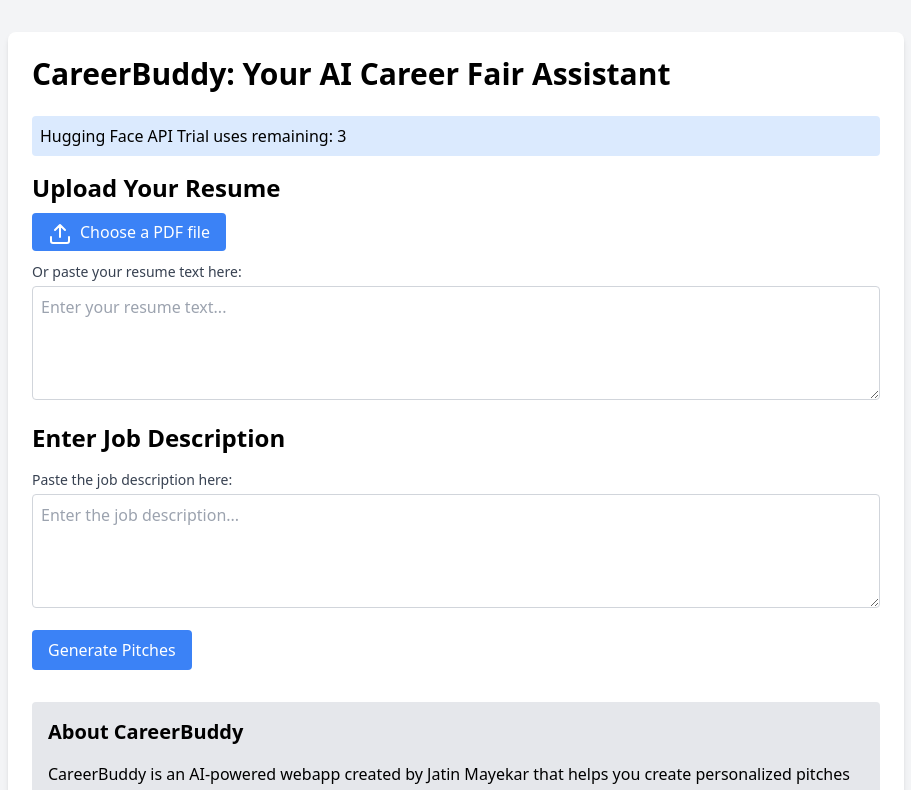
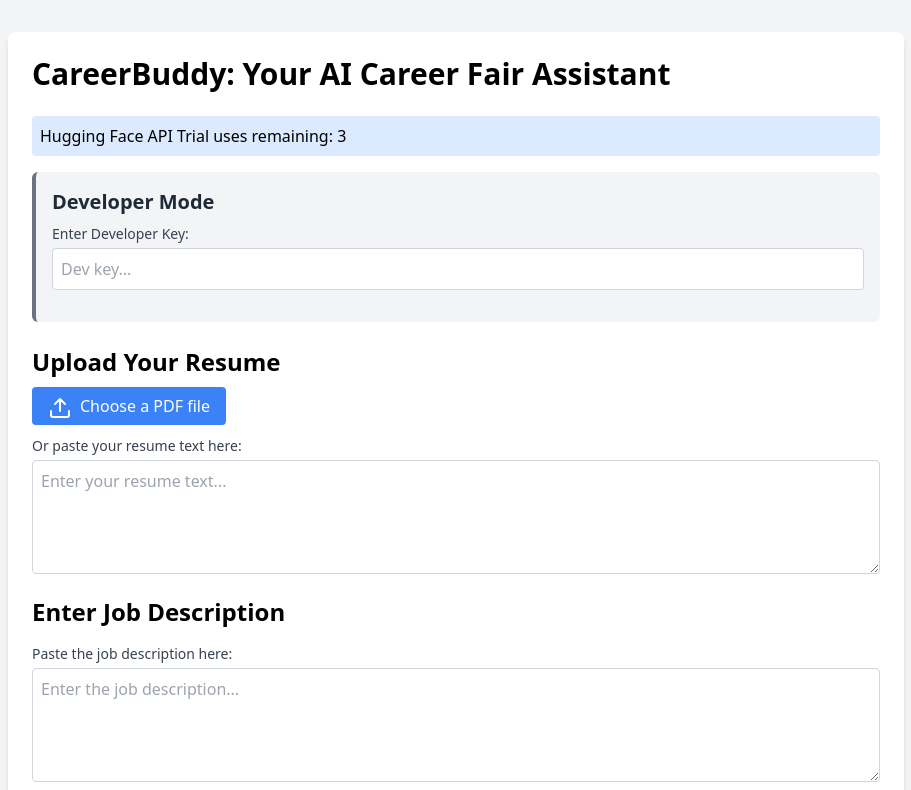
Before and after one commit to jatinmayekar/CareerBuddy1.3, a React (Create React App) app in the folder careerbuddy-frontend/: page / in a window 1280 px wide. Shown: the top 790 px of the page, without its empty margins (184-1095 px from the left). Built offline with nearby package versions, Linux system fonts and the light colour scheme.

Commit message:
Add developer only access feature

```diff
--- a/careerbuddy-frontend/src/App.js
+++ b/careerbuddy-frontend/src/App.js
@@ -226,14 +226,18 @@ const CareerBuddy = () => {
   const [debugInfo, setDebugInfo] = useState('');
   const [showDebugInfo, setShowDebugInfo] = useState(false);
   const [trialUsed, setTrialUsed] = useState(0);
+  const [devKey, setDevKey] = useState('');
+  const [isDevMode, setIsDevMode] = useState(false);
 
   useEffect(() => {
-    // Load trial usage from localStorage
-    const storedTrialUsed = localStorage.getItem('trialUsed');
-    if (storedTrialUsed) {
-      setTrialUsed(parseInt(storedTrialUsed, 10));
+    // Load trial usage from localStorage only if not in dev mode
+    if (!isDevMode) {
+      const storedTrialUsed = localStorage.getItem('trialUsed');
+      if (storedTrialUsed) {
+        setTrialUsed(parseInt(storedTrialUsed, 10));
+      }
     }
-  }, []);
+  }, [isDevMode]);
 
   // const validateApiKey = async () => {
   //   try {
@@ -323,7 +327,7 @@ const CareerBuddy = () => {
   // };
 
   const handleGeneratePitch = async () => {
-    if (trialUsed >= 3 && apiType === 'hf') {
+    if (trialUsed >= 3 && apiType === 'hf' && !isDevMode) {
       setError('Trial expired. Please use OpenAI API or switch to the free Hugging Face option.');
       return;
     }
@@ -351,6 +355,7 @@ const CareerBuddy = () => {
       let data = new FormData();
       data.append('apiType', apiType);
       data.append('jobDescription', jobDescription);
+      data.append('devKey', devKey);
 
       if (resumeFile) {
         data.append('resumeFile', resumeFile);
@@ -368,17 +373,15 @@ const CareerBuddy = () => {
         }
       });
 
-      if (response.data.pitches && response.data.pitches.length > 0) {
-        setPitches(response.data.pitches);
-      } else {
-        setError('No valid pitches were generated. Please try again.');
-      }
+      setPitches(response.data.pitches);
+      setIsDevMode(response.data.devMode);
 
-      if (apiType === 'hf') {
+      if (apiType === 'hf' && !isDevMode) {
         const newTrialUsed = trialUsed + 1;
         setTrialUsed(newTrialUsed);
         localStorage.setItem('trialUsed', newTrialUsed.toString());
       }
+
       setDebugInfo(JSON.stringify(response.data, null, 2));
     } catch (err) {
       console.error('Error generating pitches:', err);
@@ -392,13 +395,15 @@ const CareerBuddy = () => {
     <MockStreamlit>
       <h1 className="text-3xl font-bold mb-6">CareerBuddy: Your AI Career Fair Assistant</h1>
 
-      {trialUsed < 3 ? (
+      {!isDevMode && trialUsed < 3 ? (
         <div className="mb-4 bg-blue-100 p-2 rounded">
           Hugging Face API Trial uses remaining: {3 - trialUsed}
         </div>
       ) : (
         <div className="mb-6 bg-yellow-100 border-l-4 border-yellow-500 p-4 rounded-md">
-          <h2 className="text-xl font-semibold mb-2 text-yellow-800">Trial Expired</h2>
+          <h2 className="text-xl font-semibold mb-2 text-yellow-800">
+            {isDevMode ? "Developer Mode Active" : "Trial Expired"}
+          </h2>
           <p>Please choose an API to continue using CareerBuddy:</p>
           <select
             value={apiType}
@@ -426,6 +431,17 @@ const CareerBuddy = () => {
           </p>
         </div>
       )}
+
+      <div className="mb-6 bg-gray-100 border-l-4 border-gray-500 p-4 rounded-md">
+        <h2 className="text-xl font-semibold mb-2 text-gray-800">Developer Mode</h2>
+        <Input
+          label="Enter Developer Key:"
+          type="password"
+          placeholder="Dev key..."
+          value={devKey}
+          onChange={(e) => setDevKey(e.target.value)}
+        />
+      </div>
 
       <h2 className="text-2xl font-semibold mb-4">Upload Your Resume</h2>
       <div className="mb-4">
```
Also changed, not shown: 1 other file (tests, documents, lock files or other folders).
